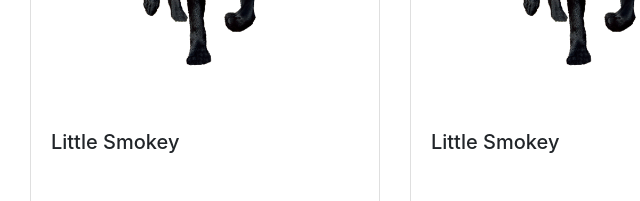
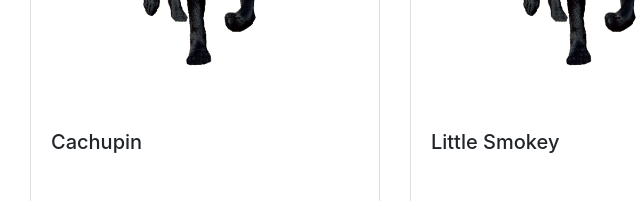
Before and after one commit to hleudo/proyecto_cute_pet, a plain HTML site: page adopcion.html in a window 1280 px wide. Shown: the part 780-981 px from the top of the page, 55-695 px from the left. Drawn offline with nearby package versions, Linux system fonts and the light colour scheme.

Commit message:
modificacion de nombre de un perro

```diff
--- a/adopcion.html
+++ b/adopcion.html
@@ -100,7 +100,7 @@
                     <div class="card" >
                       <img src="img/adop_dog_v3.png" class="card-img-top" alt="Adopta_1">
                       <div class="card-body">
-                        <h5 class="card-title">Little Smokey</h5>
+                        <h5 class="card-title">Cachupin</h5>
                         <table class="table">
                           <tbody>
                             <tr>
```
